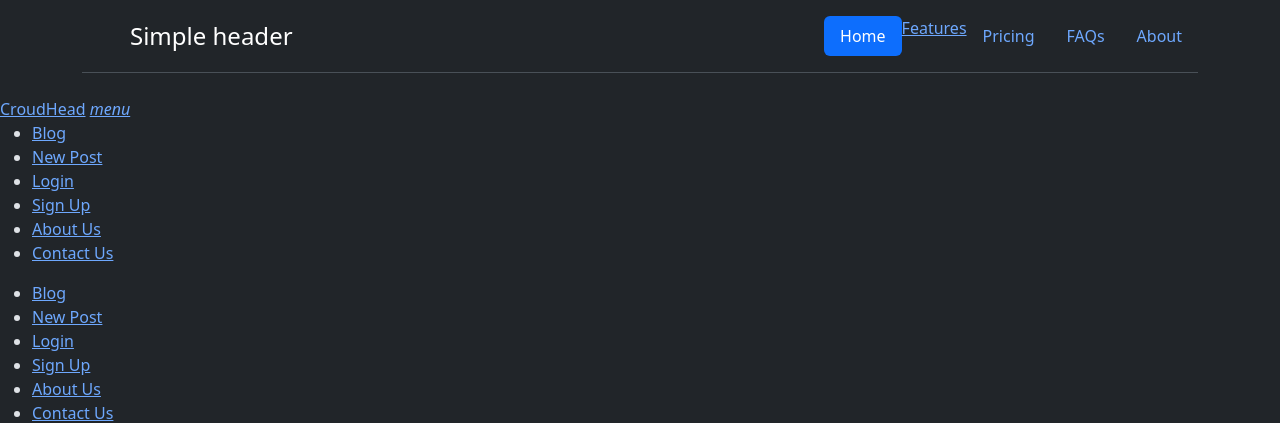
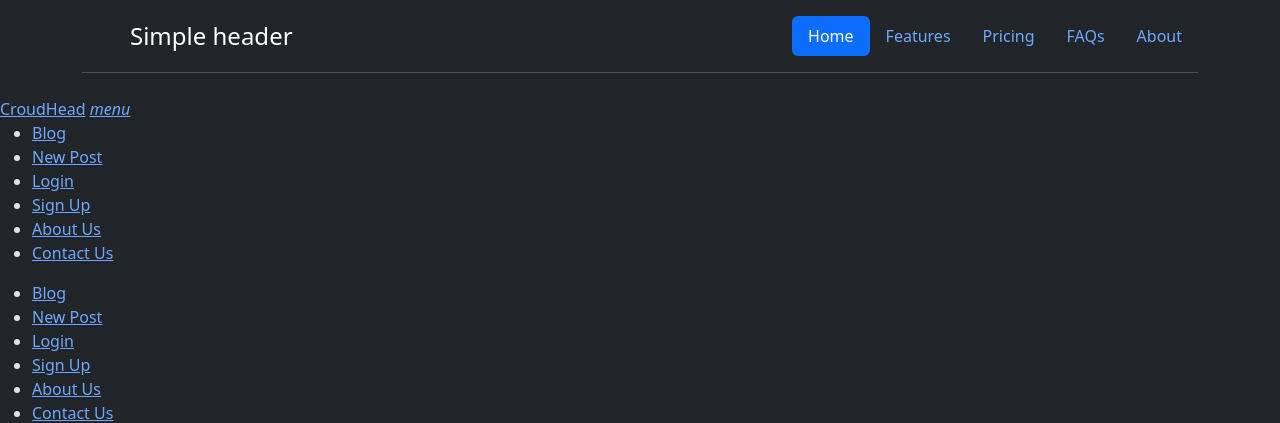
Before and after one commit to PedrexDev/blog, a Node server app: page /register in a window 1280 px wide. Shown: the top 423 px of the page. Run offline with Node 20, Linux system fonts and the light colour scheme; some libraries are stand-ins or nearby versions.

Commit message:
need to serve files, 'public' folder

```diff
--- a/app.js
+++ b/app.js
@@ -17,6 +17,7 @@
 var port = 3000;
 
 app.use(methodOverride("_method"));
+app.use(express.static(__dirname + '/public'));
 app.use(bodyParser.urlencoded({ extended: true }));
 
 app.use(flash())
--- a/views/partials/header.ejs
+++ b/views/partials/header.ejs
@@ -71,7 +71,7 @@
 
         <ul class="nav nav-pills">
           <li class="nav-item"><a href="#" class="nav-link active" aria-current="page">Home</a></li>
-          <li class="nav-item"><a href="#" class="">Features</a></li>
+          <li class="nav-item"><a href="#" class="nav-link">Features</a></li>
           <li class="nav-item"><a href="#" class="nav-link">Pricing</a></li>
           <li class="nav-item"><a href="#" class="nav-link">FAQs</a></li>
           <li class="nav-item"><a href="#" class="nav-link">About</a></li>
```
